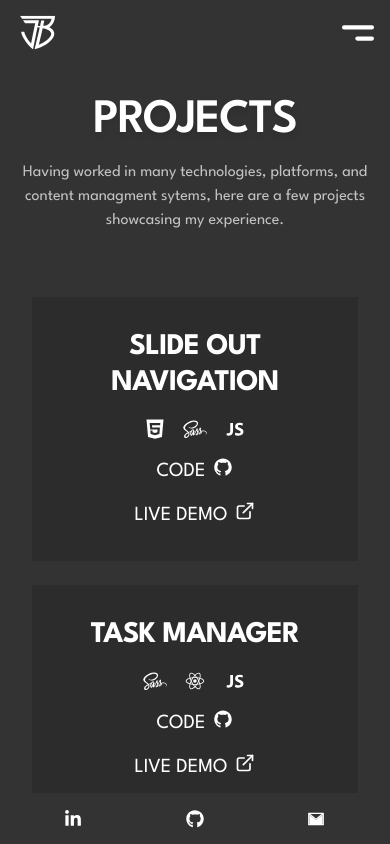
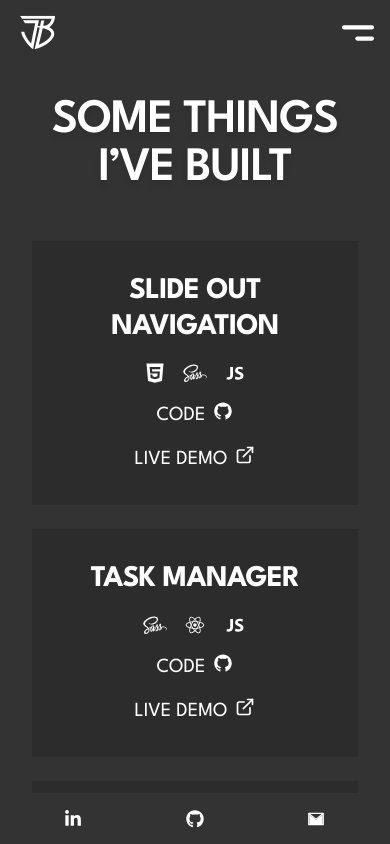
Before and after one commit to jablancTheDesigner/Jablanc-v3, a Next.js app: page /projects in a window 390 px wide. Shown: the top 844 px of the page. Built offline with nearby package versions, Linux system fonts and the light colour scheme.

Commit message:
Update project list main copy

```diff
--- a/components/ProjectsList.tsx
+++ b/components/ProjectsList.tsx
@@ -13,8 +13,7 @@ const ProjectsList = (): ReactElement => {
     selectedProject,
     setSelectedProject,
   } = usePortfolioContext();
-  const pageTite = "Projects";
-  const pageSubTitle = "Having worked in many technologies, platforms, and content managment sytems, here are a few projects showcasing my experience.";
+  const pageTite = "Some Things I’ve Built";
 
   const handleSelect = (project: JBProject) => {
     setSelectedProject(project)
@@ -23,20 +22,17 @@ const ProjectsList = (): ReactElement => {
   return (
       <div className="min-h-full flex text-primary font-league-spartan w-full bg-dark">
         <div className="container mx-auto px-4 relative max-w-7xl">
-          <div className="lg:gap-8 flex lg:flex-row flex-col">
+          <div className="gap-4 lg:gap-8 flex lg:flex-row flex-col">
               <motion.div
                   transition={{ type: "spring", stiffness: 400, damping: 17 }}
                   initial={{ scale: 0 }}
                   whileInView={{ scale: [0, 1], offset: 100 }}
                   className="lg:w-1/3 w-full">
-                <div className="lg:sticky md:top-[calc(var(--nav-height)+2rem)] mb-8 md:mb-0 flex flex-col py-8 lg:h-[calc(100vh-(var(--nav-height)*2)-2rem)] h-auto">
+                <div className="lg:sticky md:top-[calc(var(--nav-height)+2rem)] flex flex-col py-8 lg:h-[calc(100vh-(var(--nav-height)*2)-2rem)] h-auto">
                   <div className="md:mb-auto text-6xl md:ml-0 pt-[var(--nav-height)] lg:text-left text-center ">
-                    <h1 className="text-5xl md:text-6xl lg:text-7xl mt-auto font-semibold tracking-tight text-white drop-shadow-md mb-4 uppercase">
+                    <h1 className="text-5xl md:text-6xl lg:text-7xl mt-auto font-semibold tracking-tight text-white drop-shadow-md uppercase">
                       {pageTite}
                     </h1>
-                    <p className="text-base md:text-2xl text-white/70 max-w-md mx-auto lg:mx-0">
-                      {pageSubTitle}
-                    </p>
                   </div>
                 </div>
               </motion.div>
```
